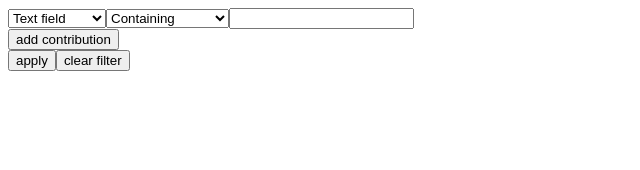
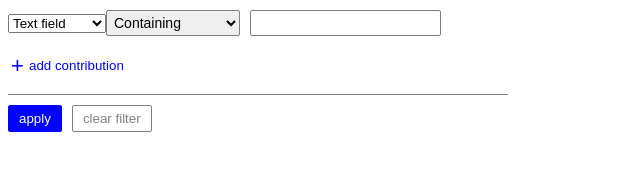
Before and after one commit to senseytreyser/SEMrush-filter, a plain HTML site: page index.html in a window 1280 px wide. Shown: the whole page, without its empty margins (0-640 px from the left). Drawn offline with Linux system fonts and the light colour scheme.

Commit message:
Подключение файлов
Подключены файлы стилей и два js файла с поведением и константами

```diff
--- a/index.html
+++ b/index.html
@@ -4,12 +4,15 @@
     <meta charset="UTF-8">
     <meta name="viewport" content="width=device-width, initial-scale=1.0">
     <meta http-equiv="X-UA-Compatible" content="ie=edge">
+    <link rel="stylesheet" href="css/style.css">
     <title>SEMrush-filter</title>
 </head>
 <body>
 
+    <script src="js/constants.js"></script>
     <script src="js/filer.js"></script>
     <script src="js/filter-row.js"></script>
+    <script src="js/events.js"></script>
     <script>
         /*
         var filter = new Filter();
@@ -19,10 +22,11 @@
         filter.addRow(filterRow2);
         filter.showInfo();
         */
-        var filter = new Filter("filter1", "filter1");
+        var filter = new Filter("filter", "filter");
         var row = new FilterRow();
         filterNode = document.body.appendChild(filter.render());
         filterNode.insertBefore(row.render(),filterNode.children[0]);
+        new Behavior(filterNode,filter);
 
     </script>
 
```
